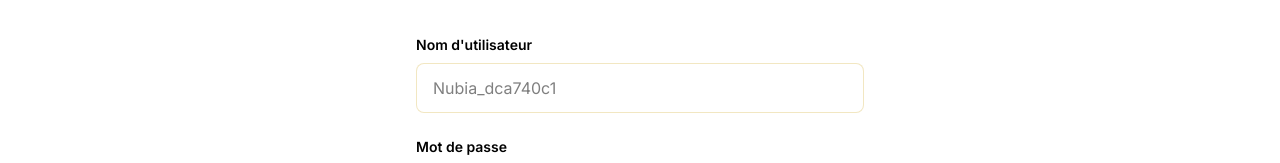
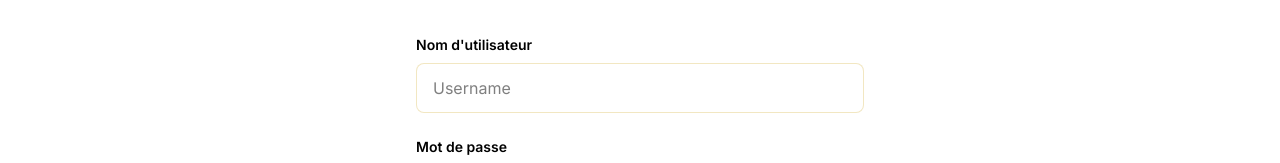
Before and after one commit to omadigital23/NUBIAAURA, a Next.js app: page /1/admin/login in a window 1280 px wide. Shown: the part 282-445 px from the top of the page. Built offline with nearby package versions, Linux system fonts and the light colour scheme; no server answers; a web font is replaced by a local one.

Commit message:
Security audit: Remove hardcoded credentials and add comprehensive audit report

```diff
--- a/app/[locale]/admin/login/page.tsx
+++ b/app/[locale]/admin/login/page.tsx
@@ -86,7 +86,7 @@ export default function AdminLoginPage() {
                 type="text"
                 value={username}
                 onChange={(e) => setUsername(e.target.value)}
-                placeholder="Nubia_dca740c1"
+                placeholder={t('admin.usernamePlaceholder') || 'Username'}
                 className="w-full px-4 py-3 border border-nubia-gold/30 rounded-lg focus:outline-none focus:border-nubia-gold focus:ring-2 focus:ring-nubia-gold/20"
                 required
                 disabled={loading}
--- a/app/[locale]/layout.tsx
+++ b/app/[locale]/layout.tsx
@@ -64,10 +64,12 @@ export default function LocaleLayout({
   params: { locale: 'fr' | 'en' };
 }) {
   const { locale } = params;
+  const supabaseUrl = process.env.NEXT_PUBLIC_SUPABASE_URL;
+
   return (
     <html lang={locale} className={`${inter.variable} ${playfair.variable}`}>
       <head>
-        <link rel="dns-prefetch" href="https://exjtjbciznzyyqrfctsc.supabase.co" />
+        {supabaseUrl && <link rel="dns-prefetch" href={supabaseUrl} />}
         <link rel="preconnect" href="https://vercel.live" />
       </head>
       <body className="font-inter bg-nubia-white text-nubia-black antialiased">{children}</body>
```
Also changed, not shown: 2 other files (tests, documents, lock files or other folders).
